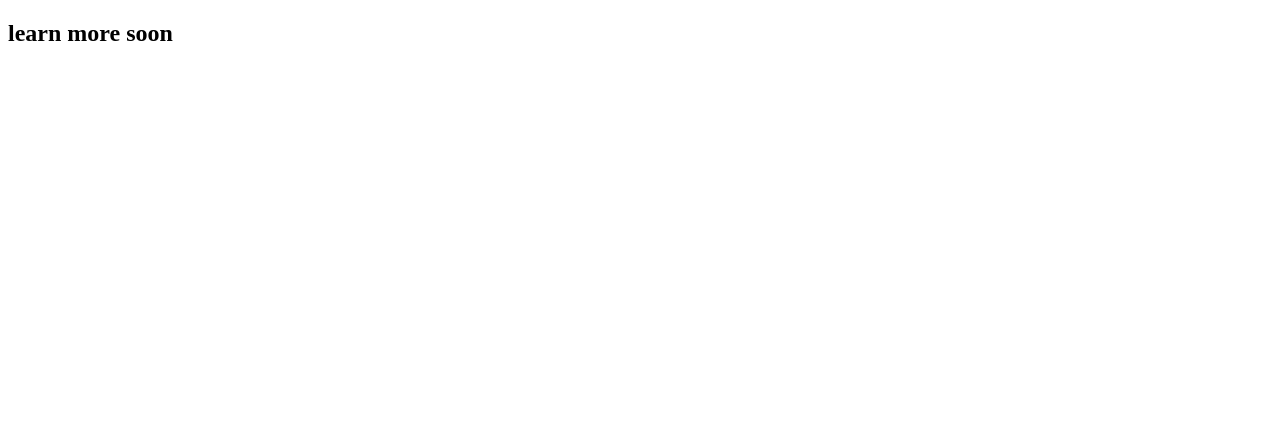
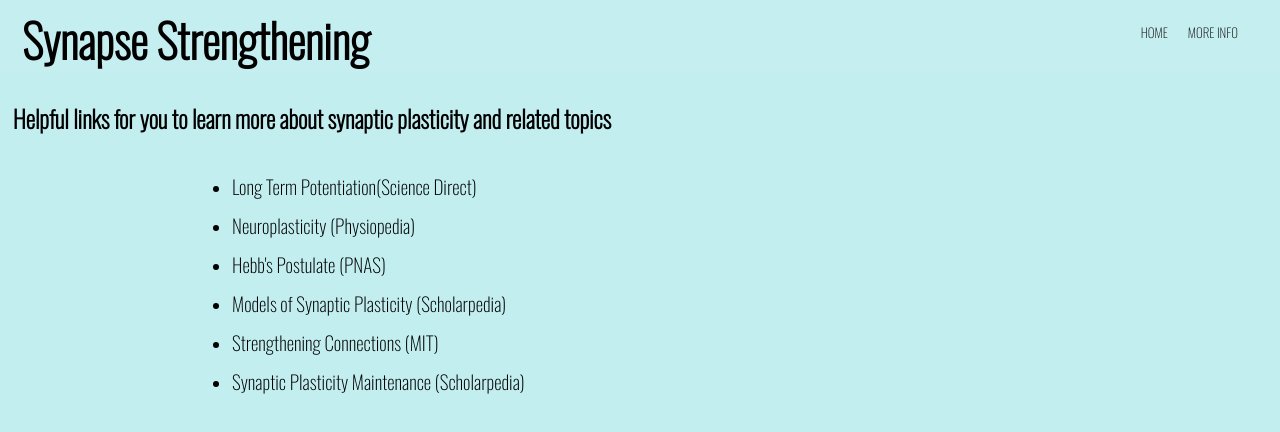
Before and after one commit to madzmccool/Synapse_Strengthening, a plain HTML site: page learnmore.html in a window 1280 px wide. Drawn offline with nearby package versions, Linux system fonts and the light colour scheme.

Commit message:
Update learnmore.html

```diff
--- a/learnmore.html
+++ b/learnmore.html
@@ -2,9 +2,44 @@
 <html>
   <head>
     <meta charset="utf-8" />
-    <title>Learn More</title>
-</head>
-<body>
-    <h2>learn more soon</h2>
-</body>
+    <title>More Info</title>
+    <link rel="stylesheet" href="styles.css" />
+    <link rel="preconnect" href="https://fonts.gstatic.com">
+    <link href="https://fonts.googleapis.com/css2?family=Oswald:wght@200&display=swap" rel="stylesheet">
+    <script src="https://code.createjs.com/1.0.0/createjs.min.js"></script>
+
+  </head>
+  <body>
+    <div class="nav-wrapper">
+      <div class="left-side">
+        <div class="nav-text">
+          <a href="index.html">Synapse Strengthening</a>
+        </div>
+      </div>
+      <div class="right-side">
+        <div class="nav-link-wrapper">
+          <a href="index.html">Home</a>
+        </div>
+        <div class="nav-link-wrapper">
+          <a href="learnmore.html">More Info</a>
+        </div>
+      </div>
+    </div>
+
+    <div class="learn-more-content">
+      <div class="learn-more-heading">
+        <h2>Helpful links for you to learn more about synaptic plasticity and related topics</h2>
+      </div>
+      <div class="links">
+        <ul>
+          <li><a href="hhttps://www.sciencedirect.com/topics/neuroscience/long-term-potentiation">Long Term Potentiation(Science Direct)</a></li>
+          <li><a href="https://physio-pedia.com/Neuroplasticity?utm_source=physiopedia&utm_medium=search&utm_campaign=ongoing_internal">Neuroplasticity (Physiopedia)</a></li>
+          <li><a href="https://www.pnas.org/content/pnas/70/4/997.full.pdf">Hebb's Postulate (PNAS)</a></li>
+          <li><a href="http://www.scholarpedia.org/article/Models_of_synaptic_plasticity">Models of Synaptic Plasticity (Scholarpedia)</a></li>
+          <li><a href="https://news.mit.edu/2015/brain-strengthen-connections-between-neurons-1118">Strengthening Connections (MIT)</a></li>
+          <li><a href="http://www.scholarpedia.org/article/Maintenance_of_synaptic_plasticity#:~:text=The%20induced%20increase%20in%20synaptic,%2Dterm%20depression%20(LTD).&text=In%20fact%2C%20different%20types%20of,a%20much%20longer%20lasting%20change">Synaptic Plasticity Maintenance (Scholarpedia)</a></li>
+        </ul>
+      </div>
+    </div>
+  </body>
 </html>
```
